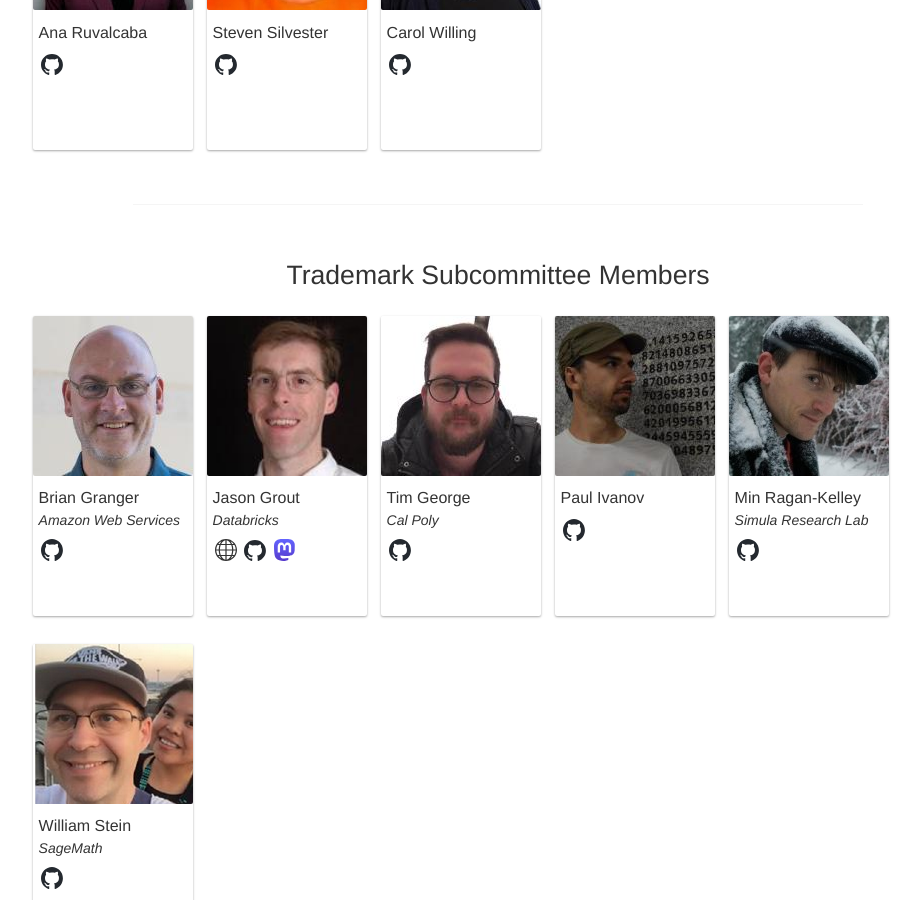
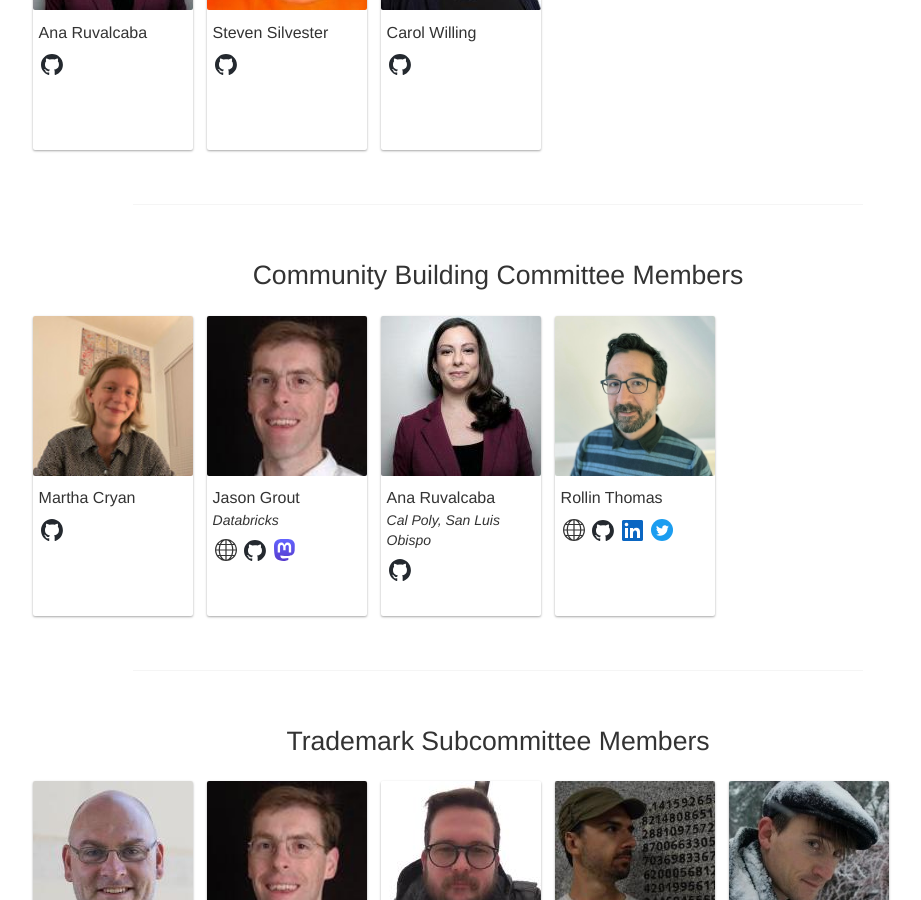
Before and after one commit to jupyter/jupyter.github.io, a Jekyll site: the page built from about.html, in a window 1280 px wide and 900 px high, scrolled down 7992 px. Shown: the whole window, without its empty margins (142-1063 px from the left). Built offline with Jekyll 4.4.1, drawn with Linux system fonts in a browser that asks for light colours; comment, search, counter and statistics services are not loaded.

Commit message:
Add Community Building Committee to About page

```diff
--- a/about.html
+++ b/about.html
@@ -447,6 +447,27 @@ trademark_subcomittee:
     affiliation: SageMath
     gh_handle: williamstein
 
+community_building:
+- name: Martha Cryan
+  photo: Martha_Cryan.jpg
+  gh_handle: marthacryan
+- name: Jason Grout
+  photo: JasonGrout.jpeg
+  affiliation: Databricks
+  gh_handle: jasongrout
+  mastodon: https://fosstodon.org/@jasongrout
+  personal: https://jasongrout.org/
+- name: Ana Ruvalcaba
+  photo: Ana_Ruvalcaba.jpg
+  affiliation: Cal Poly, San Luis Obispo
+  gh_handle: ruv7
+- name: Rollin Thomas
+  photo: Rollin_Thomas.jpg
+  linkedin: https://www.linkedin.com/in/rollin-thomas-507185b5/
+  personal: https://www.nersc.gov/about/nersc-staff/programming-environments-and-models/rollin-thomas/
+  gh_handle: rcthomas
+  twitter_handle: r_c_thomas
+
 sponsor_box:
   headline: Sponsors
   description: 'Project Jupyter receives direct funding from the following sources:'
@@ -702,6 +723,30 @@ donate_box:
 
   {% include hr.html %}
 
+    <!-- COMMUNITY COMMITTEE MEMBERS -->
+    <div class="content content--copy">
+        <h2 class="text-center">Community Building Committee Members</h2>
+    </div>
+
+    <div class="content content--wide">
+        <div class="biocard-wrapper">
+        {% for bio in page.community_building %}
+            {% include biocard.html
+                name=bio.name
+                photo=bio.photo
+                affiliation=bio.affiliation
+                personal=bio.personal
+                gh_handle=bio.gh_handle
+                linkedin=bio.linkedin
+                twitter_handle=bio.twitter_handle
+                mastodon=bio.mastodon
+            %}
+        {% endfor %}
+        </div>
+    </div>
+
+  {% include hr.html %}
+
     <!-- TRADEMARK MEMBERS -->
     <div class="content content--copy">
         <h2 class="text-center">Trademark Subcommittee Members</h2>
```
